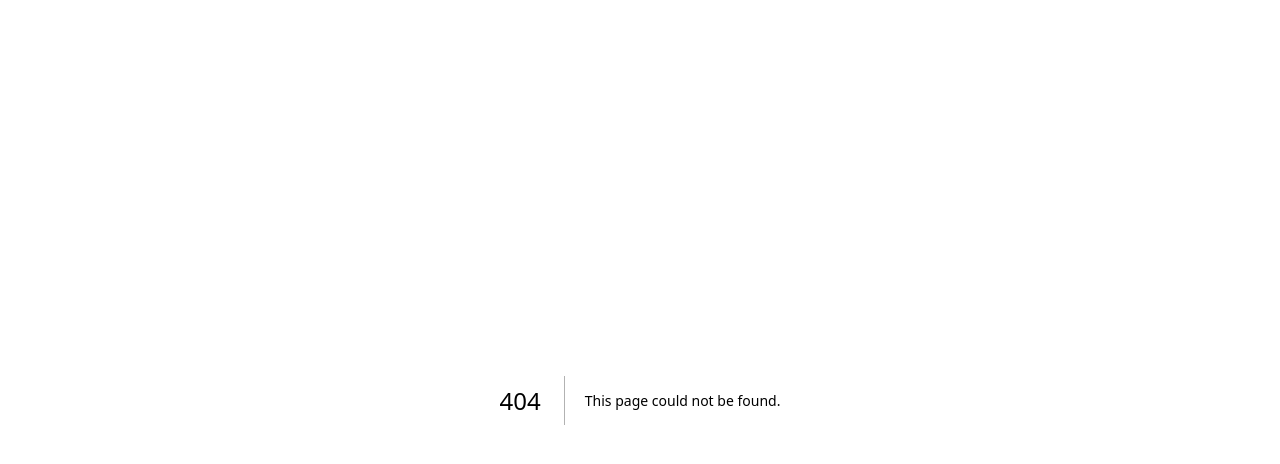
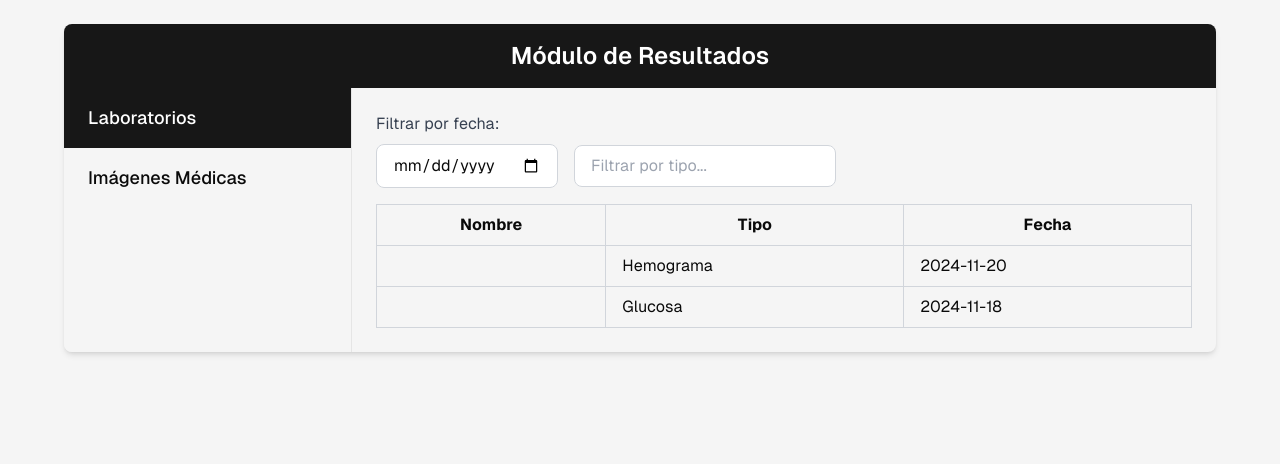
Before and after one commit to rodrigop23/medsyspro-monorepo, a Next.js app in the folder apps/client/: page /Resultados in a window 1280 px wide. Before the commit this address had no page. Shown: the top 464 px of the page. Built offline with nearby package versions, Linux system fonts and the light colour scheme.

Commit message:
avance fonr resultados

```diff
--- /dev/null
+++ b/apps/client/src/app/Resultados/filters.jsx
@@ -0,0 +1,31 @@
+const Filters = ({ activeTab, setFilters }) => {
+    const handleFilterChange = (e) => {
+      setFilters((prev) => ({
+        ...prev,
+        [e.target.name]: e.target.value,
+      }));
+    };
+
+    return (
+      <div className="mb-4">
+        <label className="block mb-2 text-gray-700">Filtrar por fecha:</label>
+        <input
+          type="date"
+          name="fecha"
+          onChange={handleFilterChange}
+          className="border border-gray-300 rounded-lg px-4 py-2"
+        />
+        {activeTab === "laboratorios" && (
+          <input
+            type="text"
+            name="tipo"
+            placeholder="Filtrar por tipo..."
+            onChange={handleFilterChange}
+            className="ml-4 border border-gray-300 rounded-lg px-4 py-2"
+          />
+        )}
+      </div>
+    );
+  };
+
+  export default Filters;
--- /dev/null
+++ b/apps/client/src/app/Resultados/imageViewer.jsx
@@ -0,0 +1,14 @@
+const ImageViewer = ({ images }) => {
+    return (
+      <div className="grid grid-cols-2 gap-4">
+        {images.map((image, index) => (
+          <div key={index} className="border rounded-lg overflow-hidden shadow-sm">
+            <p className="p-2 text-center text-gray-700 font-semibold">{image.nombre}</p>
+            <img src={image.url} alt={image.nombre} className="w-full" />
+          </div>
+        ))}
+      </div>
+    );
+  };
+
+  export default ImageViewer;
--- /dev/null
+++ b/apps/client/src/app/Resultados/page.jsx
@@ -0,0 +1,81 @@
+"use client";
+
+import React, { useState, useEffect } from "react";
+import ResultadosTable from "./resultadosTable"; // Tabla para resultados de laboratorios
+import ImageViewer from "./imageViewer"; // Visor para imágenes médicas
+import Filters from "./filters"; // Filtros para buscar resultados
+import fetchResultados from "./resultadosApi"; // Función para obtener datos
+
+const Resultados = () => {
+  const [activeTab, setActiveTab] = useState("laboratorios"); // "laboratorios" | "imagenes"
+  const [data, setData] = useState([]); // Datos de laboratorio o imágenes
+  const [loading, setLoading] = useState(false); // Estado de carga
+  const [filters, setFilters] = useState({}); // Filtros seleccionados
+
+  const handleTabChange = (tab) => {
+    setActiveTab(tab);
+    setFilters({}); // Reiniciar filtros al cambiar de pestaña
+  };
+
+  // Cargar datos al cambiar de pestaña o aplicar filtros
+  useEffect(() => {
+    const loadData = async () => {
+      setLoading(true);
+      const result = await fetchResultados(activeTab, filters); // Obtener datos con filtros
+      setData(result);
+      setLoading(false);
+    };
+
+    loadData();
+  }, [activeTab, filters]);
+
+  return (
+    <div className="bg-secondary min-h-screen flex flex-col items-center p-6">
+      <div className="w-full max-w-6xl bg-accent rounded-lg shadow-md overflow-hidden">
+        {/* Encabezado */}
+        <div className="bg-primary text-white text-center py-4">
+          <h1 className="text-2xl font-semibold">Módulo de Resultados</h1>
+        </div>
+
+        <div className="flex">
+          {/* Sidebar */}
+          <div className="w-1/4 bg-secondary border-r">
+            <button
+              onClick={() => handleTabChange("laboratorios")}
+              className={`w-full text-left px-6 py-4 text-lg font-medium hover:bg-primary hover:text-white ${
+                activeTab === "laboratorios" ? "bg-primary text-white" : ""
+              }`}
+            >
+              Laboratorios
+            </button>
+            <button
+              onClick={() => handleTabChange("imagenes")}
+              className={`w-full text-left px-6 py-4 text-lg font-medium hover:bg-primary hover:text-white ${
+                activeTab === "imagenes" ? "bg-primary text-white" : ""
+              }`}
+            >
+              Imágenes Médicas
+            </button>
+          </div>
+
+          {/* Contenido Principal */}
+          <div className="w-3/4 p-6">
+            {/* Filtros */}
+            <Filters activeTab={activeTab} setFilters={setFilters} />
+
+            {/* Contenido según la pestaña activa */}
+            {loading ? (
+              <p className="text-center text-gray-700 mt-6">Cargando datos...</p>
+            ) : activeTab === "laboratorios" ? (
+              <ResultadosTable data={data} />
+            ) : (
+              <ImageViewer images={data} />
+            )}
+          </div>
+        </div>
+      </div>
+    </div>
+  );
+};
+
+export default Resultados;
--- /dev/null
+++ b/apps/client/src/app/Resultados/resultadosApi.jsx
@@ -0,0 +1,18 @@
+const fetchResultados = async (tab) => {
+    // Simulación de datos según la pestaña activa
+    if (tab === "laboratorios") {
+      return [
+        { id: 1, fecha: "2024-11-20", tipo: "Hemograma", estatus: "Disponible", pdfUrl: "/resultados/hemograma.pdf" },
+        { id: 2, fecha: "2024-11-18", tipo: "Glucosa", estatus: "Disponible", pdfUrl: "/resultados/glucosa.pdf" },
+      ];
+    } else if (tab === "imagenes") {
+      return [
+        { id: 1, tipo: "Rayos X", url: 'https://medlineplus.gov/images/Xray.jpg' },
+        { id: 2, tipo: "Resonancia", url: "https://www.efisioterapia.net/sites/default/files/g/articulos/graficos/certamen2011/16-6.jpg" },
+      ];
+    }
+
+    return [];
+  };
+
+  export default fetchResultados;
--- /dev/null
+++ b/apps/client/src/app/Resultados/resultadosTable.jsx
@@ -0,0 +1,24 @@
+const ResultadosTable = ({ data }) => {
+    return (
+      <table className="table-auto w-full border-collapse border border-gray-300">
+        <thead>
+          <tr>
+            <th className="border border-gray-300 px-4 py-2">Nombre</th>
+            <th className="border border-gray-300 px-4 py-2">Tipo</th>
+            <th className="border border-gray-300 px-4 py-2">Fecha</th>
+          </tr>
+        </thead>
+        <tbody>
+          {data.map((item, index) => (
+            <tr key={index}>
+              <td className="border border-gray-300 px-4 py-2">{item.nombre}</td>
+              <td className="border border-gray-300 px-4 py-2">{item.tipo}</td>
+              <td className="border border-gray-300 px-4 py-2">{item.fecha}</td>
+            </tr>
+          ))}
+        </tbody>
+      </table>
+    );
+  };
+
+  export default ResultadosTable;
```
